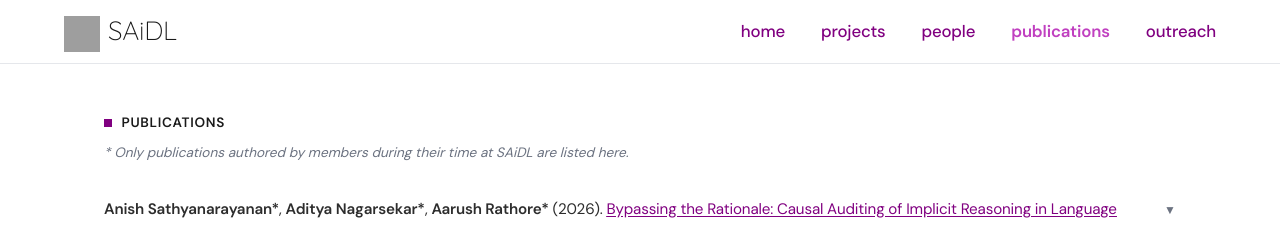
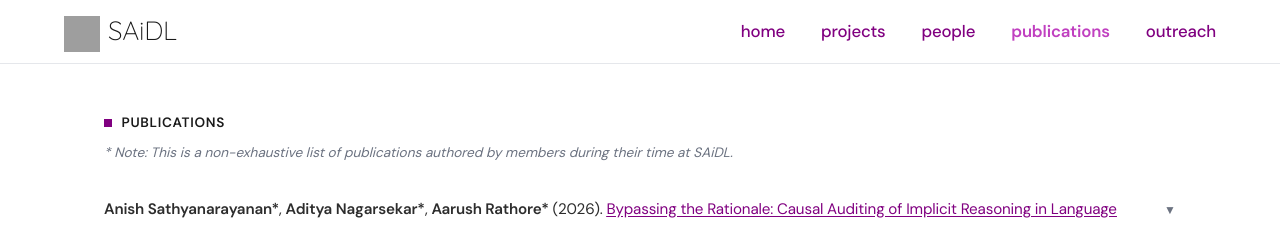
Before and after one commit to SforAiDl/website_new, a Next.js app: page /publications in a window 1280 px wide. Shown: the top 225 px of the page. Built offline with nearby package versions, Linux system fonts and the light colour scheme; grey boxes are pictures that could not be loaded.

Commit message:
modify clarifications

```diff
--- a/app/page.tsx
+++ b/app/page.tsx
@@ -205,7 +205,7 @@ export default function HomePage() {
           </div>
         </section>
         <div className={styles.marqueeDisclaimer}>
-          * Note: Only organizations our members collaborated with during their time at SAiDL are listed here.
+          * Note: This is a non-exhaustive list of organizations our members collaborated with during their time at SAiDL.
         </div>
       </FadeIn>
 
--- a/app/publications/page.tsx
+++ b/app/publications/page.tsx
@@ -113,7 +113,7 @@ export default function PublicationsPage() {
           PUBLICATIONS
         </div>
         <p className={styles.disclaimer}>
-          * Only publications authored by members during their time at SAiDL are listed here.
+          * Note: This is a non-exhaustive list of publications authored by members during their time at SAiDL.
         </p>
       </FadeIn>
 
```
